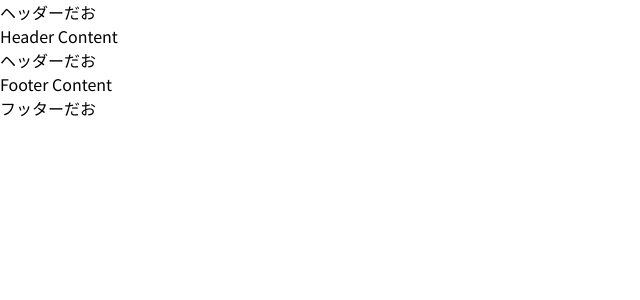
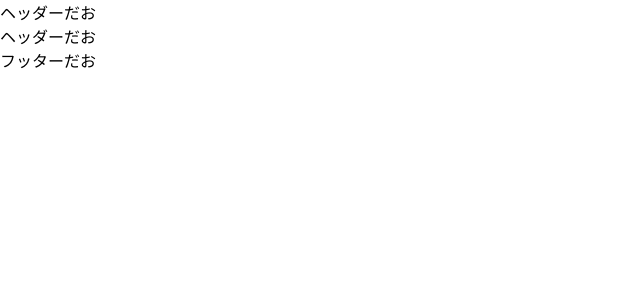
Before and after one commit to tsubokura-shuhei/next-v14-template_ver02, a Next.js app: page /components/layout/header in a window 1280 px wide. Shown: the top 300 px of the page, without its empty margins (0-640 px from the left). Built offline with nearby package versions, Linux system fonts and the light colour scheme.

Commit message:
main tag add

```diff
--- a/src/app/components/layout/layout.tsx
+++ /dev/null
@@ -1,11 +0,0 @@
-import React from 'react';
-
-export default function Layout({ children }: { children: React.ReactNode }) {
-    return (
-        <div>
-            <header>Header Content</header>
-            <main>{children}</main>
-            <footer>Footer Content</footer>
-        </div>
-    );
-}
--- a/src/app/layout.tsx
+++ b/src/app/layout.tsx
@@ -56,7 +56,7 @@ export default function RootLayout({
     <html lang="ja" className={notoSansJP.className}>
       <body className={styles.wrapper}>
         <Header />
-        {children}
+        <main>{children}</main>
         <Footer />
       </body>
     </html>
```
